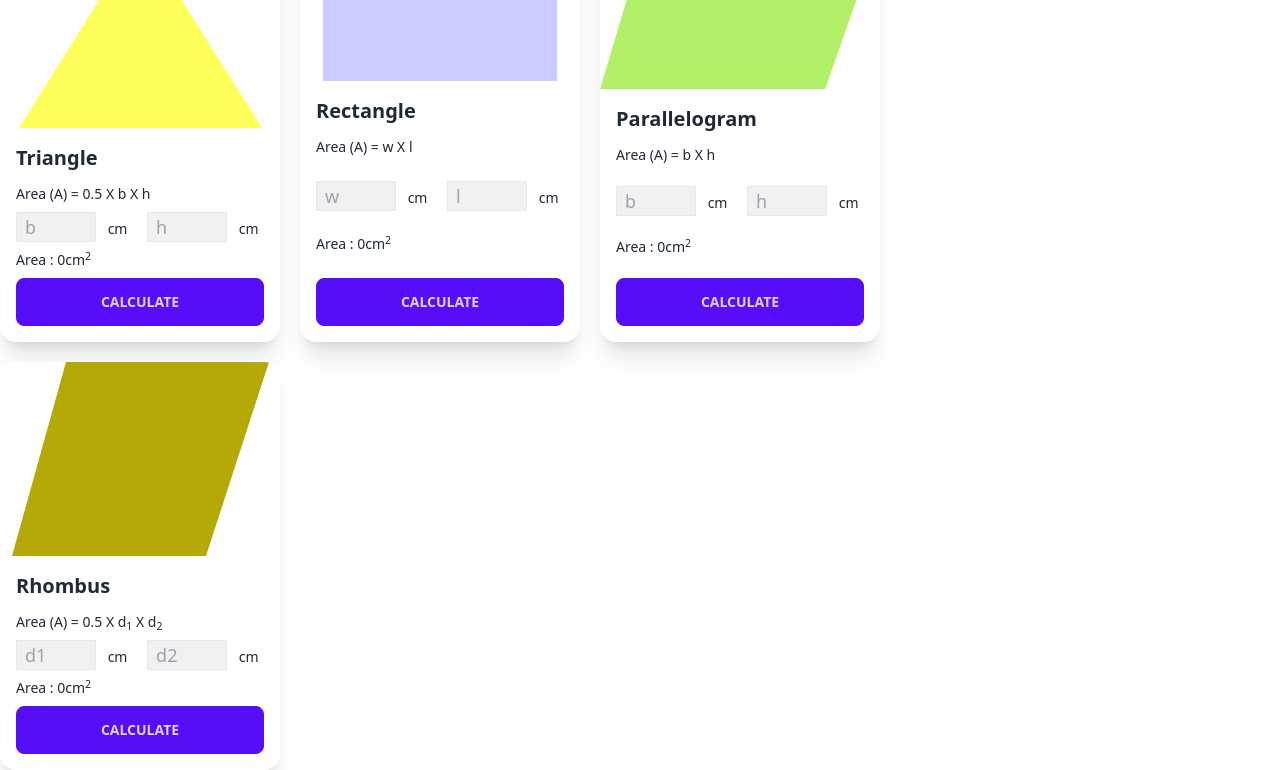
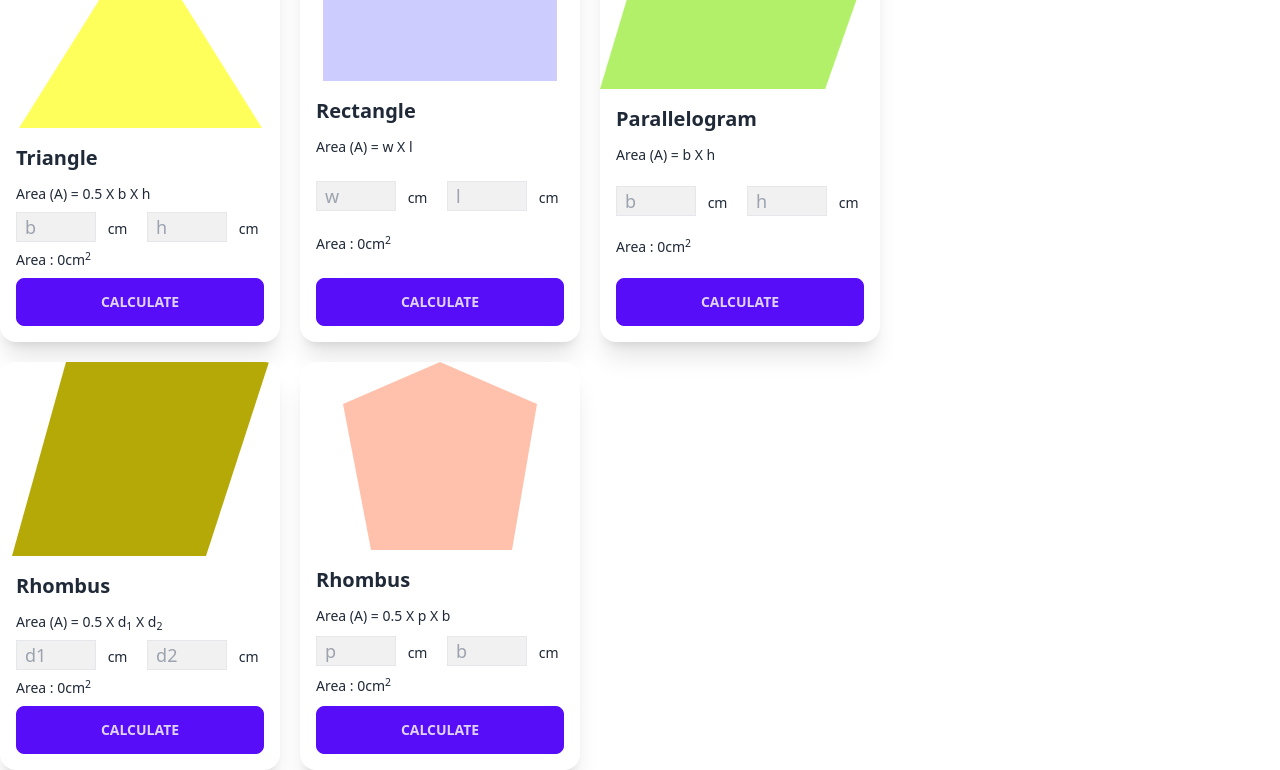
Before and after one commit to taufik-imam/geometry-genius, a plain HTML site: page index.html in a window 1280 px wide. Shown: the part 106-876 px from the top of the page. Drawn offline with nearby package versions, Linux system fonts and the light colour scheme.

Commit message:
Added Pentagon

```diff
--- a/index.html
+++ b/index.html
@@ -94,6 +94,25 @@
                       </div>
                     </div>
                   </div>
+                  <!--Pentagon-->
+                <div class="card card-compact  bg-base-100 shadow-xl">
+                    <figure><img src="./images/pentagon.png" alt="Shoes" /></figure>
+                    <div class="card-body">
+                      <h2 class=" card-title">Rhombus</h2>
+                      <p>Area (A) = 0.5 X p X b</p>
+                      <p>
+                        <input id="pentagon-p" type="text" class="w-[80px] border text-lg px-2 bg-[#F1F1F1]" placeholder="p">
+                        <span class="ml-2">cm</span>
+                        <input id="pentagon-b" type="text" class=" ml-4 w-[80px] border text-lg px-2 bg-[#F1F1F1]" placeholder="b">
+                        <span class="ml-2">cm</span>
+
+                      </p>
+                      <p >Area : <span id="pentagon-area">0</span>cm<sup>2</sup></p>
+                      <div class="card-actions ">
+                        <button onclick="calculatePentagonArea()" class="btn btn-primary w-full">Calculate</button>
+                      </div>
+                    </div>
+                  </div>
 
             </div>
 
--- a/scripts/area-calculate.js
+++ b/scripts/area-calculate.js
@@ -26,3 +26,10 @@ function calculateRhombusArea(){
 
 
 }
+function calculatePentagonArea(){
+    const p = getInputFiledValue('pentagon-p');
+    const b = getInputFiledValue('pentagon-b');
+    const area = 0.5*p*b;
+    setInnerText('pentagon-area',area);
+
+}
```
